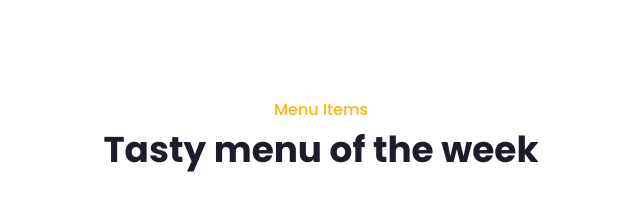
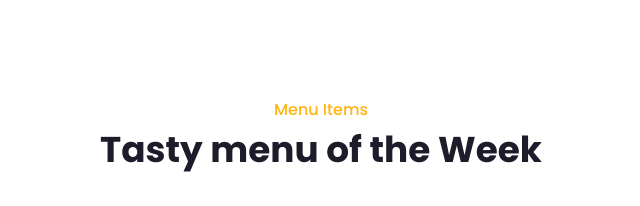
Before and after one commit to subashreekasilingam/pizzaWebsite, a plain HTML site: page index.html in a window 1280 px wide. Shown: the part 1160-1366 px from the top of the page, 319-959 px from the left. Drawn offline with nearby package versions, Linux system fonts and the light colour scheme; a script that the page names is missing.

Commit message:
added title

```diff
--- a/index.html
+++ b/index.html
@@ -62,7 +62,7 @@
     <section class="menu" id="menu">
         <div class="heading">
             <span>Menu Items</span>
-            <h2>Tasty menu of the week</h2>
+            <h2>Tasty menu of the Week</h2>
         </div>
         <div class="menu-container">
             <!-- Box 1 -->
```
